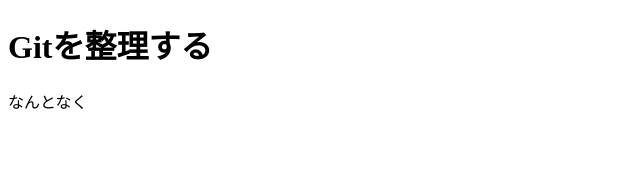
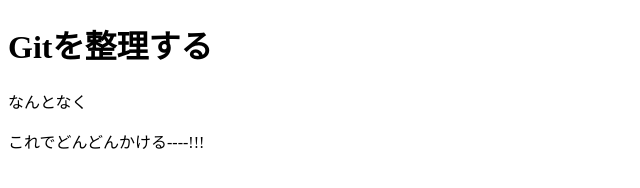
Before and after one commit to c0t1/hoge000, a website: page index.html in a window 1280 px wide. Shown: the whole page, without its empty margins (0-640 px from the left). Drawn offline with Linux system fonts and the light colour scheme.

Commit message:
どんどんかけるー

```diff
--- a/index.html
+++ b/index.html
@@ -8,5 +8,6 @@
 <body>
   <h1>Gitを整理する</h1>
   <p>なんとなく</p>
+  <p>これでどんどんかける----!!!</p>
 </body>
 </html>
```
